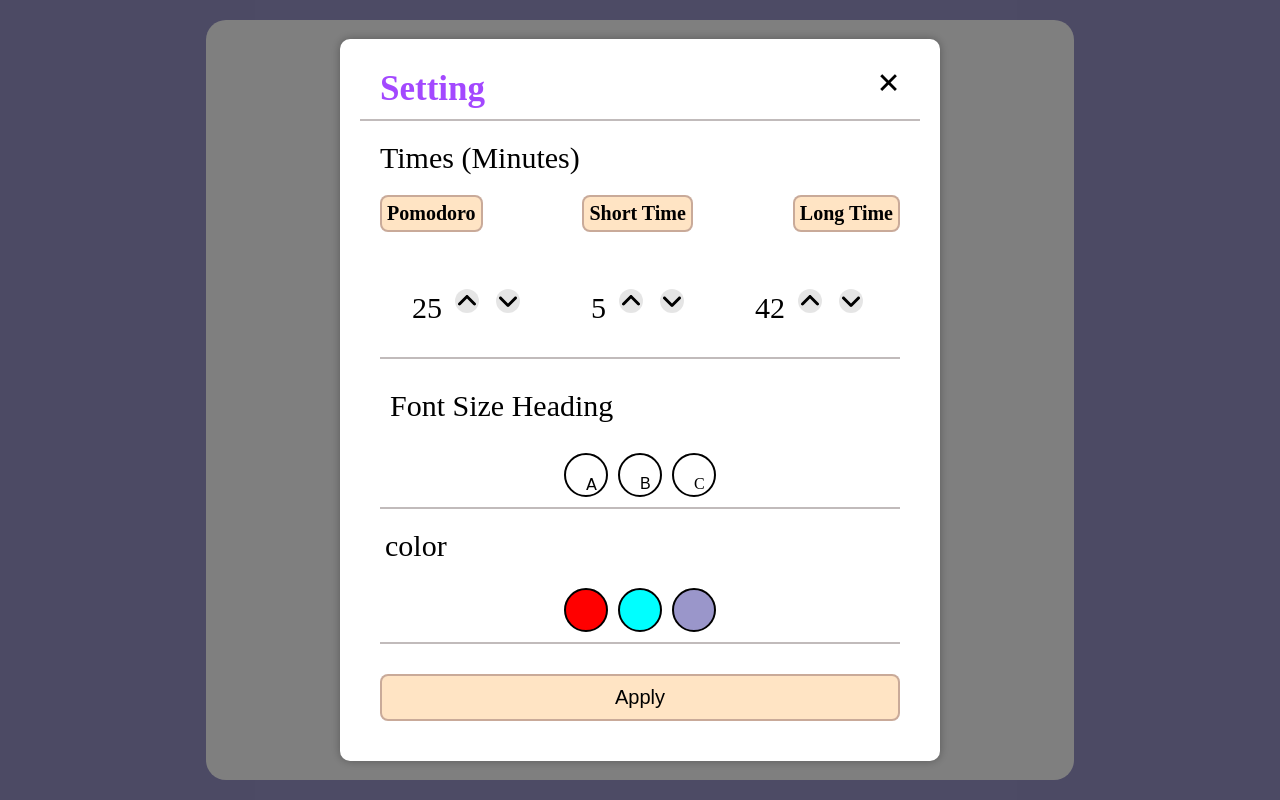
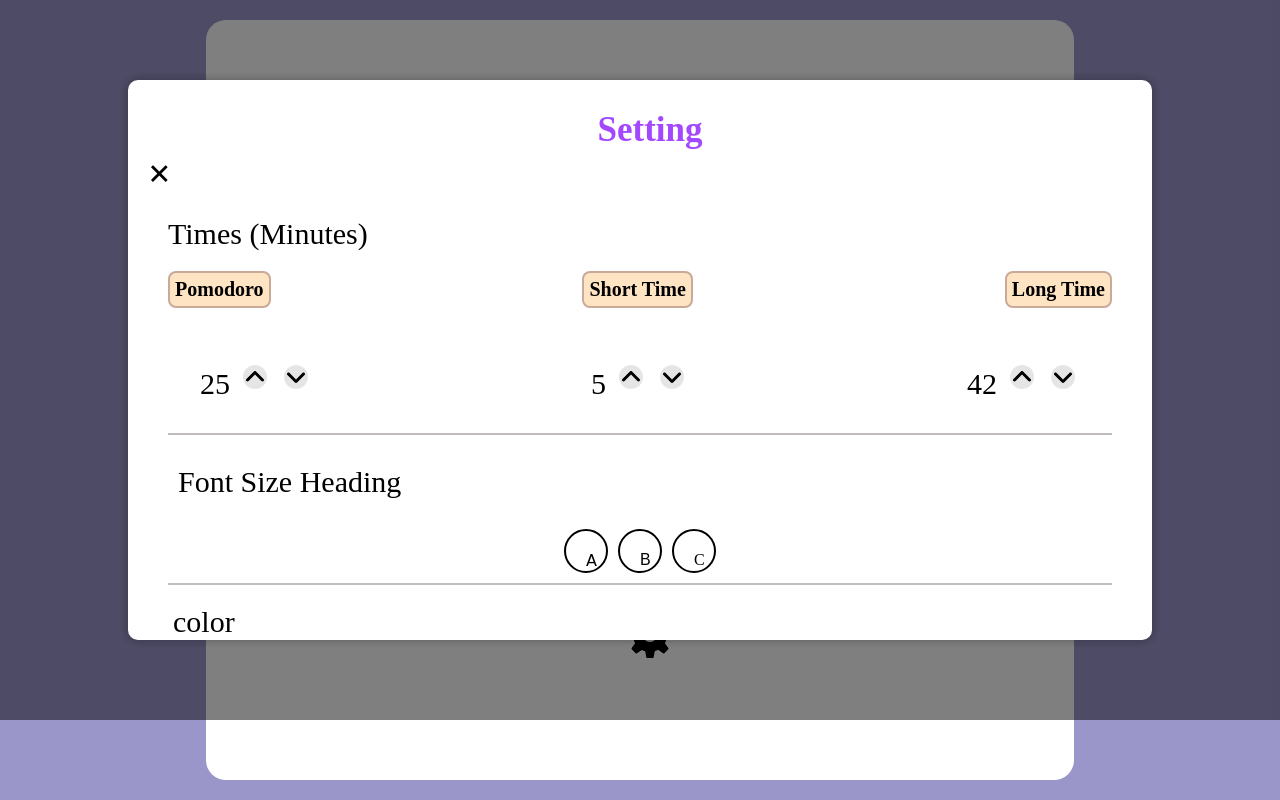
Before and after one commit to MOHDDANISH007/PomoDoro-App, a plain HTML site: page index.html in a window 1280 px wide. Both pictures are taken after a click on the element 640 px from the left and 629 px from the top of the page. Drawn offline with Linux system fonts and the light colour scheme.

Commit message:
Update style.css

```diff
--- a/style.css
+++ b/style.css
@@ -172,14 +172,31 @@
     display: flex;
     justify-content: center;
     align-items: center;
-  }
+    overflow: auto; /* Allow scrolling if content overflows */
+}
+
+.inside-container {
+    display: flex;
+    flex-direction: column;
+    background-color: white;
+    padding: 20px;
+    width: 80%;
+
+    border-radius: 10px;
+    box-shadow: 0 0 10px rgba(0, 0, 0, 0.3);
+    /* position: relative; */
+    max-height: 70vh; /* Adjust to ensure visibility */
+    overflow-y: auto; /* Allow vertical scrolling if needed */
+}
+
 
   .show {
     visibility: visible;
     opacity: 1;
+    height: 90%;
   }
 
-  .inside-container {
+  /* .inside-container {
     display: flex;
     flex-direction: column;
     background-color: white;
@@ -192,7 +209,7 @@
     box-shadow: 0 0 10px rgba(0, 0, 0, 0.3);
     position: relative;
     /* To position close button correctly */
-  }
+  } */
 
   /* Additional styles for child elements */
   .setting-close {
```
